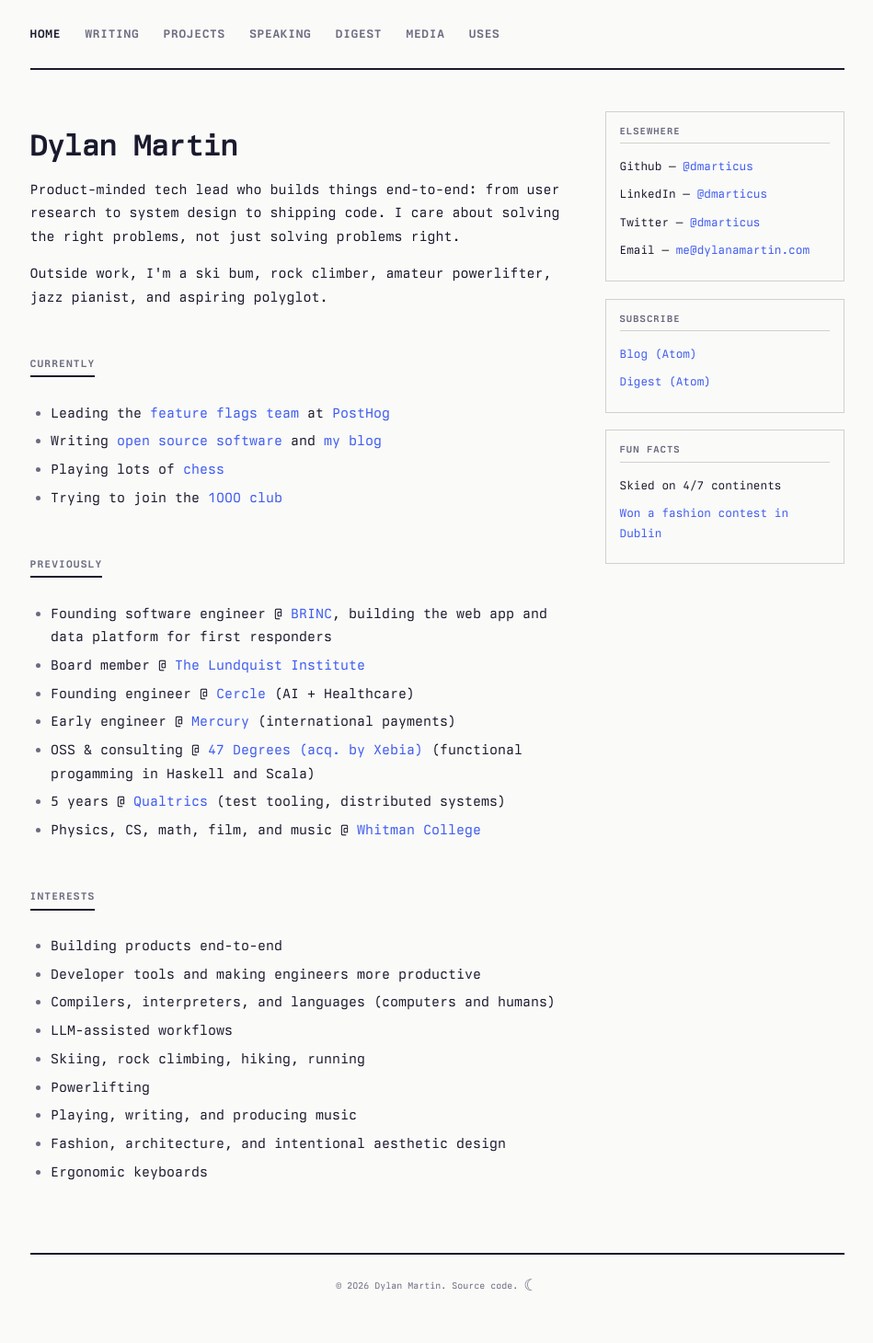
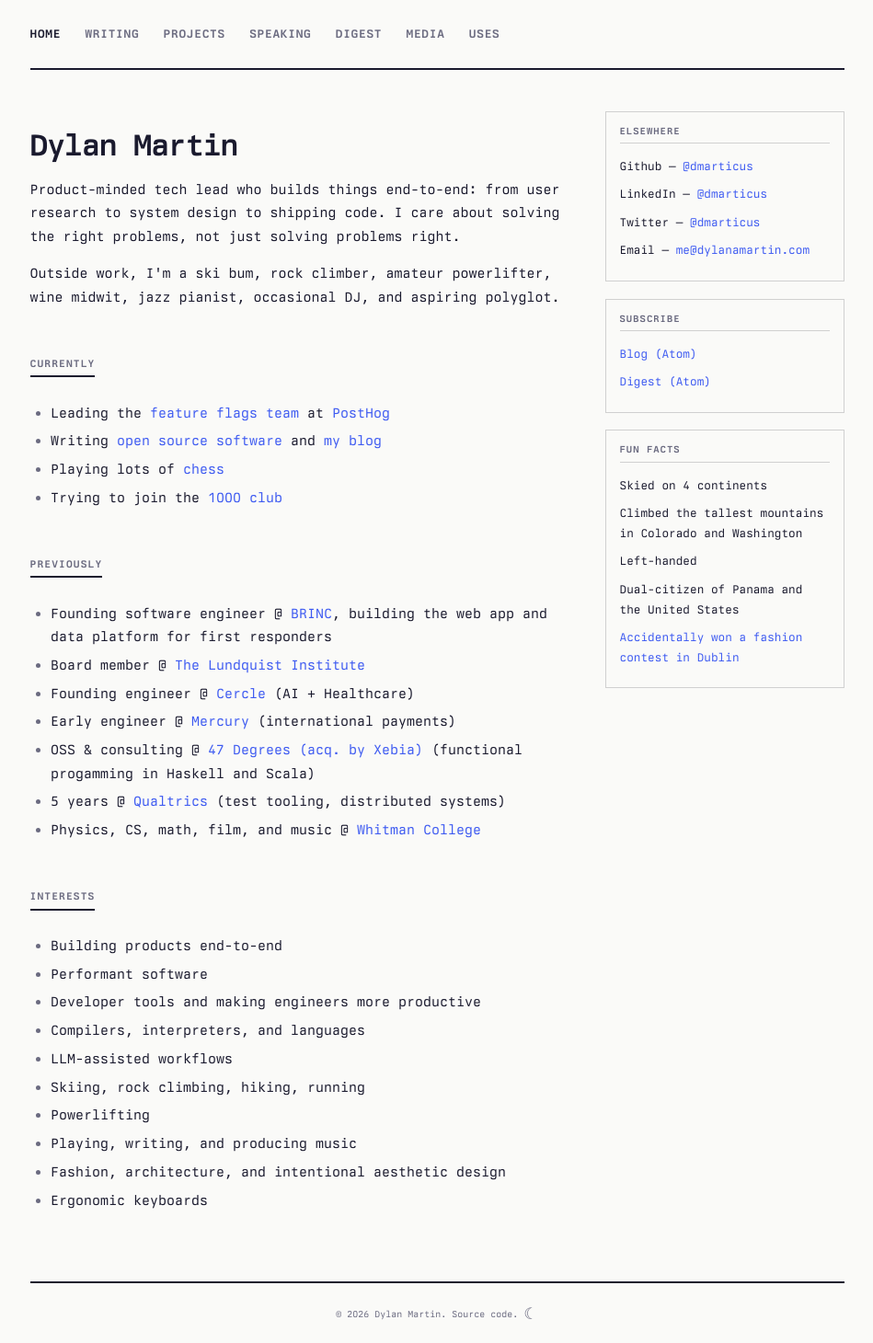
Before and after one commit to dmarticus/dmarticus.github.io, a Jekyll site: the page built from index.html, in a window 1280 px wide. Shown: the whole page at 92% size, without its empty margins (165-1114 px from the left). Built offline with Jekyll 4.4.1, drawn with Linux system fonts in a browser that asks for light colours; before the commit the page ends 1430 px from its top, so only the background shows below that.

Commit message:
a few more website chagnes

```diff
--- a/index.html
+++ b/index.html
@@ -12,8 +12,8 @@ title: Home
             right problems, not just solving problems right.
         </p>
         <p>
-            Outside work, I'm a ski bum, rock climber, amateur powerlifter, jazz
-            pianist, and aspiring polyglot.
+            Outside work, I'm a ski bum, rock climber, amateur powerlifter, wine
+            midwit, jazz pianist, occasional DJ, and aspiring polyglot.
         </p>
 
         <h3 class="section-header">Currently</h3>
@@ -138,10 +138,9 @@ title: Home
         <h3 class="section-header">Interests</h3>
         <ul>
             <li>Building products end-to-end</li>
+            <li>Performant software</li>
             <li>Developer tools and making engineers more productive</li>
-            <li>
-                Compilers, interpreters, and languages (computers and humans)
-            </li>
+            <li>Compilers, interpreters, and languages</li>
             <li>LLM-assisted workflows</li>
             <li>Skiing, rock climbing, hiking, running</li>
             <li>Powerlifting</li>
@@ -200,13 +199,18 @@ title: Home
         <div class="sidebar-section">
             <h4 class="sidebar-heading">Fun Facts</h4>
             <ul>
-                <li>Skied on 4/7 continents</li>
+                <li>Skied on 4 continents</li>
+                <li>
+                    Climbed the tallest mountains in Colorado and Washington
+                </li>
+                <li>Left-handed</li>
+                <li>Dual-citizen of Panama and the United States</li>
                 <li>
                     <a
                         href="https://www.independent.ie/style/fashion/fashion-news/shes-done-it-again-designer-laura-jayne-halton-wins-another-best-dressed-lady-prize-at-leopardstown-34430892.html"
                         rel="noreferrer"
                         target="_blank"
-                        >Won a fashion contest in Dublin</a
+                        >Accidentally won a fashion contest in Dublin</a
                     >
                 </li>
             </ul>
```
Also changed, not shown: uses.html (+7 -5 lines).
